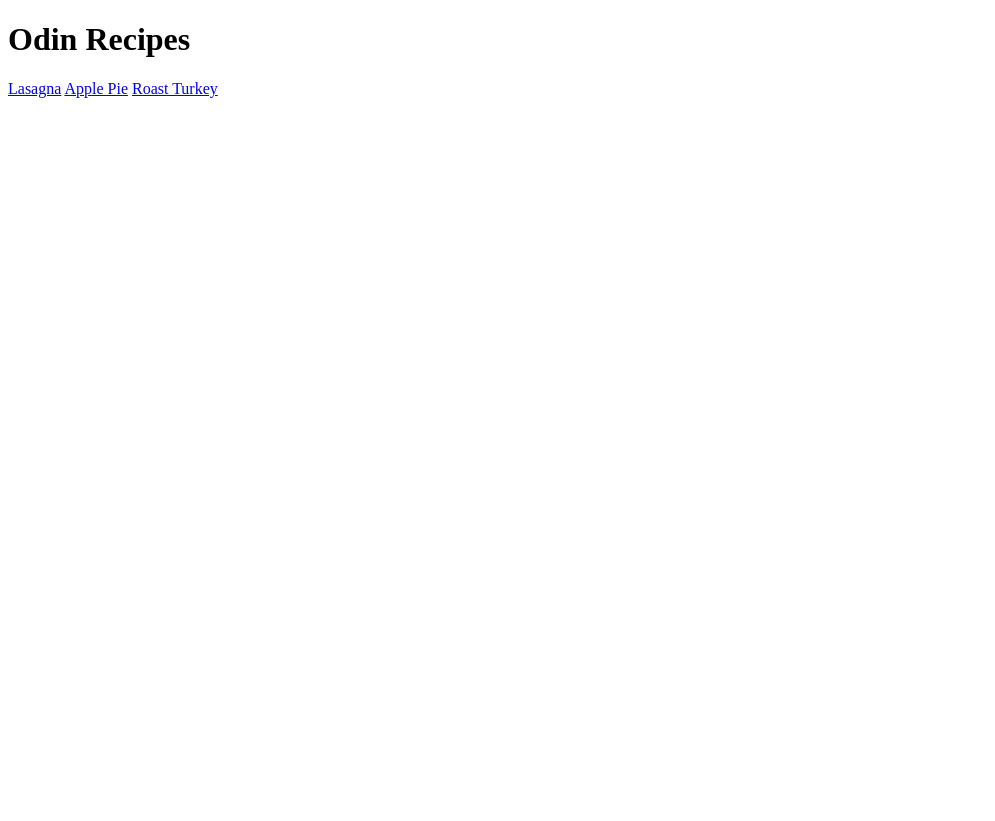
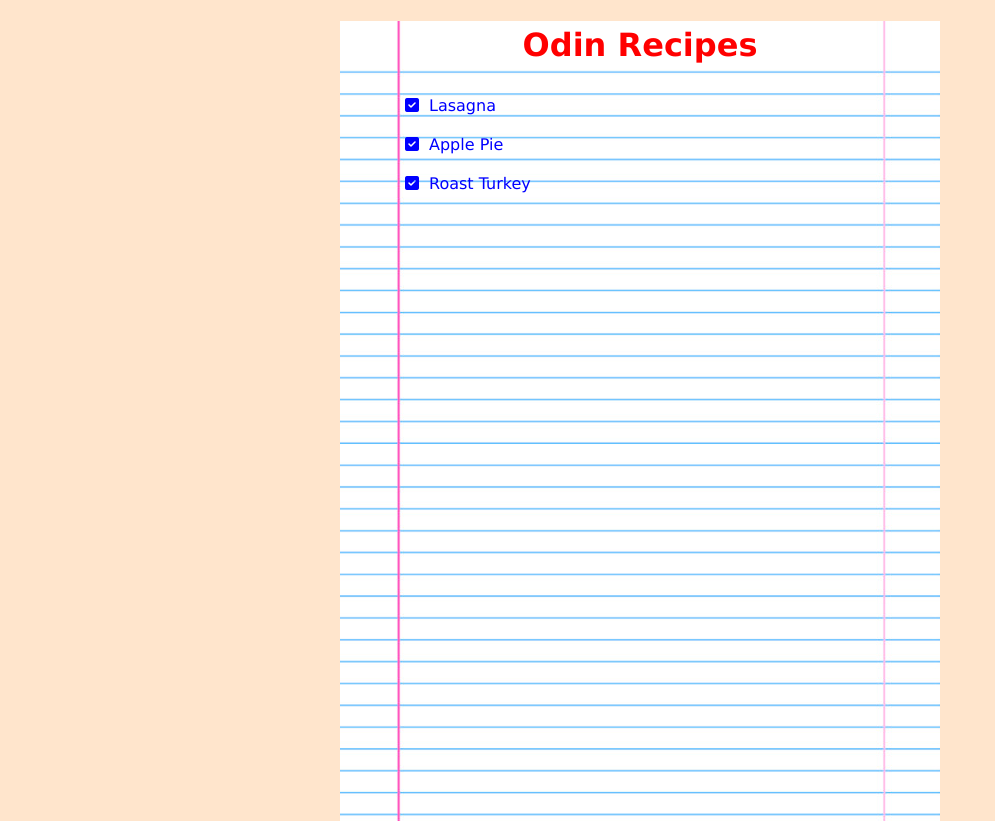
Before and after one commit to marceloGRodrigues2021/odin-recipes, a plain HTML site: page index.html in a window 1280 px wide. Shown: the whole page, without its empty margins (0-995 px from the left). Before the commit the page ends 800 px from the top, so only its background shows below. Drawn offline with Linux system fonts and the light colour scheme.

Commit message:
Edited index.html

```diff
--- /dev/null
+++ b/css/style.css
@@ -0,0 +1,39 @@
+body {
+    margin: 0px;
+    padding: 0px;
+    background-color: #ffe5cc;
+    font-family: Verdana, Geneva, Tahoma, sans-serif;
+}
+#container {
+    background-color: #ffffff;
+    background-image: url("../images/papel-pautado.jpeg");
+    text-align: center;
+    width: 600px;
+    height: 800px;
+    margin: 0px auto;
+}
+#container h1 {
+    color: red;
+    padding: 5px;
+}
+.recipes {
+    padding: 5px;
+    text-align: left;
+    margin: 10px 0px 10px 60px;
+
+}
+.recipes a {
+    text-decoration: none;
+}
+.fas {
+    margin-right: 10px;
+}
+.recipes a:link {
+    color: blue;
+}
+.recipes a:visited {
+    color: blue;
+}
+.recipes a:hover {
+    color: red;
+}
--- a/index.html
+++ b/index.html
@@ -5,11 +5,15 @@
     <meta http-equiv="X-UA-Compatible" content="IE=edge">
     <meta name="viewport" content="width=device-width, initial-scale=1.0">
     <title>main</title>
+    <link rel="stylesheet" href="./css/style.css">
+    <script src="https://kit.fontawesome.com/d8250a69b1.js" crossorigin="anonymous"></script>
 </head>
 <body>
-    <h1>Odin Recipes</h1>
-    <a href="./recipes/lasagna.html">Lasagna</a>
-    <a href="./recipes/apple_pie.html">Apple Pie</a>
-    <a href="./recipes/roast_turkey.html">Roast Turkey</a>
+    <div id="container">
+        <h1>Odin Recipes</h1>
+        <div class="recipes"><a href="./recipes/lasagna.html"><i class="fas fa-check-square"></i>Lasagna</a> </div>
+        <div class="recipes"><a href="./recipes/apple_pie.html"><i class="fas fa-check-square"></i>Apple Pie</a></div>
+        <div class="recipes"><a href="./recipes/roast_turkey.html"><i class="fas fa-check-square"></i>Roast Turkey</a></div>
+    </div>
 </body>
 </html>
```
Also changed, not shown: images/papel-pautado.jpeg (added).
